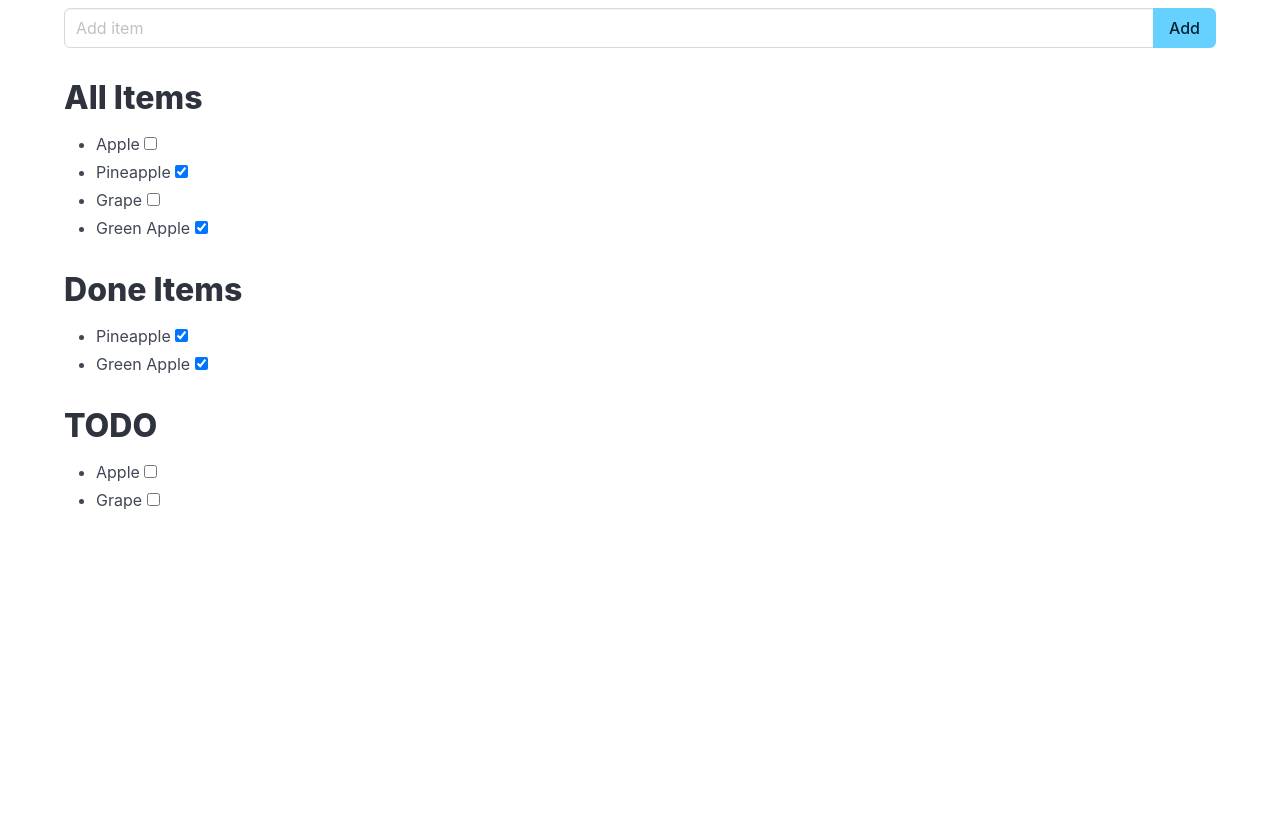
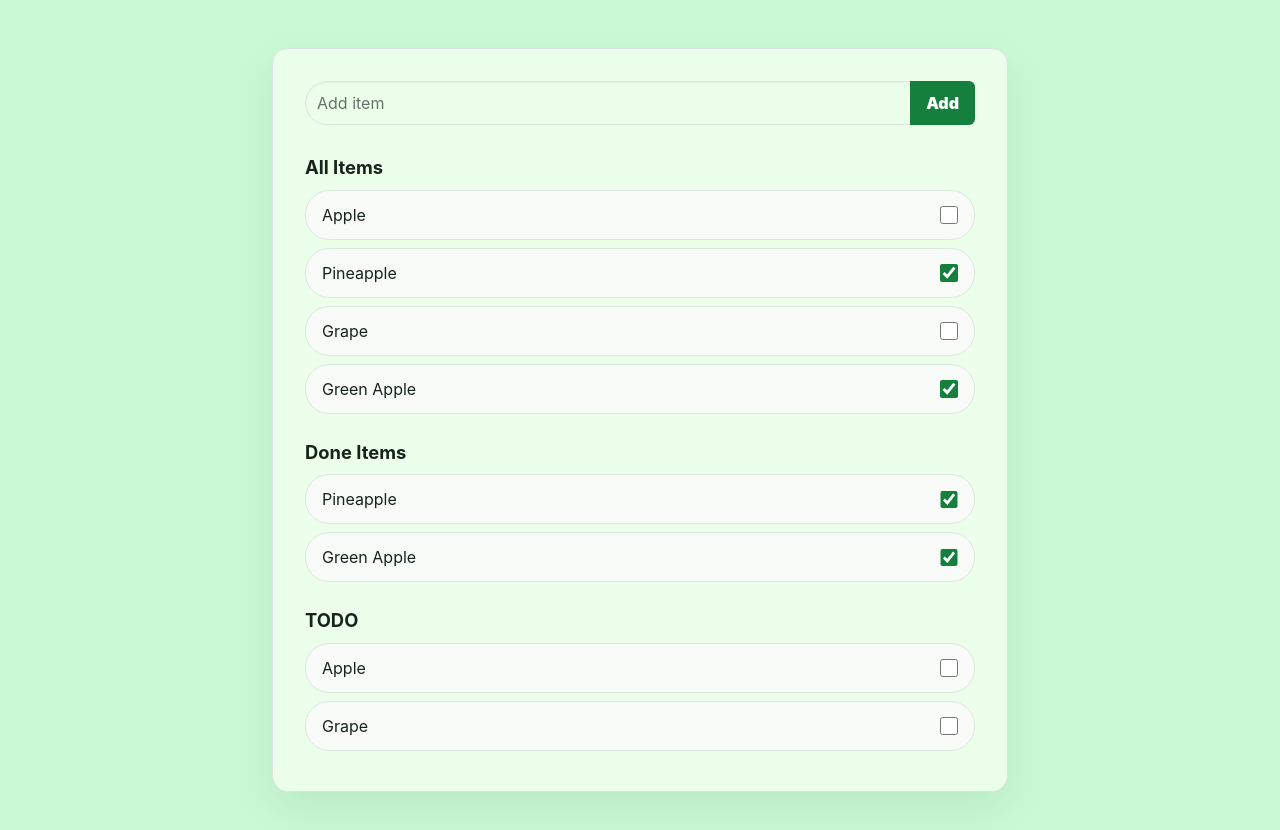
Before and after one commit to Dr9nja/ta25blearn, a Vue app: page / in a window 1280 px wide. Shown: the top 830 px of the page. Before the commit the page ends 800 px from the top, so only its background shows below. Built offline with nearby package versions, Linux system fonts and the light colour scheme.

Commit message:
reworked on style.scss

```diff
--- a/src/style.scss
+++ b/src/style.scss
@@ -1,3 +1,121 @@
 @use 'bulma/sass' with (
-    $primary: coral,
+    $primary: #15803d,
+    $info: #15803d,
 );
+
+:root {
+    color-scheme: light;
+    --page-background: #c9f9d5;
+    --surface-background: #ecffeb;
+    --text-color: #17231b;
+    --muted-color: #647268;
+    --border-color: #dce7de;
+    --item-background: #f8fbf8;
+    --accent-color: #15803d;
+}
+
+@media (prefers-color-scheme: dark) {
+    :root {
+        color-scheme: dark;
+        --page-background: #00180c;
+        --surface-background: #1f3225;
+        --text-color: #edf5ef;
+        --muted-color: #a3b2a7;
+        --border-color: #0b1a0e;
+        --item-background: #162618;
+        --accent-color: #1cb855;
+    }
+}
+
+html {
+    min-height: 100%;
+    background: var(--page-background);
+}
+
+body {
+    min-height: 100vh;
+    background: var(--page-background);
+    color: var(--text-color);
+}
+
+.container.content.mt-2 {
+    max-width: 46rem;
+    margin: 3rem auto !important;
+    padding: 2rem;
+    border: 1px solid var(--border-color);
+    border-radius: 1rem;
+    background: var(--surface-background);
+    box-shadow: 0 1rem 2.5rem rgb(20 50 28 / 8%);
+}
+
+.field.has-addons {
+    margin-bottom: 2rem;
+}
+
+.input,
+.button {
+    min-height: 2.75rem;
+    border-color: var(--border-color);
+}
+
+.input {
+    background: var(--surface-background);
+    color: var(--text-color);
+    border-radius: 2.75em;
+}
+
+.input::placeholder {
+    color: var(--muted-color);
+}
+
+.button.is-info {
+    border-color: var(--accent-color);
+    background: var(--accent-color);
+    color: #ffffff;
+    font-weight: 900;
+}
+
+.button.is-info:hover {
+    filter: brightness(0.92);
+}
+
+.container.content h1 {
+    margin-top: 1.75rem;
+    margin-bottom: 0.75rem;
+    color: var(--text-color);
+    font-size: 1.15rem;
+    font-weight: 700;
+}
+
+.container.content ul {
+    margin-top: 0;
+    margin-left: 0;
+    list-style: none;
+}
+
+.container.content li {
+    display: flex;
+    align-items: center;
+    justify-content: space-between;
+    gap: 1rem;
+    margin: 0.5rem 0;
+    padding: 0.75rem 1rem;
+    border: 1px solid var(--border-color);
+    border-radius: 1.5rem;
+    background: var(--item-background);
+    color: var(--text-color);
+}
+
+.container.content input[type="checkbox"] {
+    width: 1.1rem;
+    height: 1.1rem;
+    flex: 0 0 auto;
+    accent-color: var(--accent-color);
+}
+
+@media (max-width: 600px) {
+    .container.content.mt-2 {
+        margin: 1rem !important;
+        padding: 1.25rem;
+    }
+}
```
